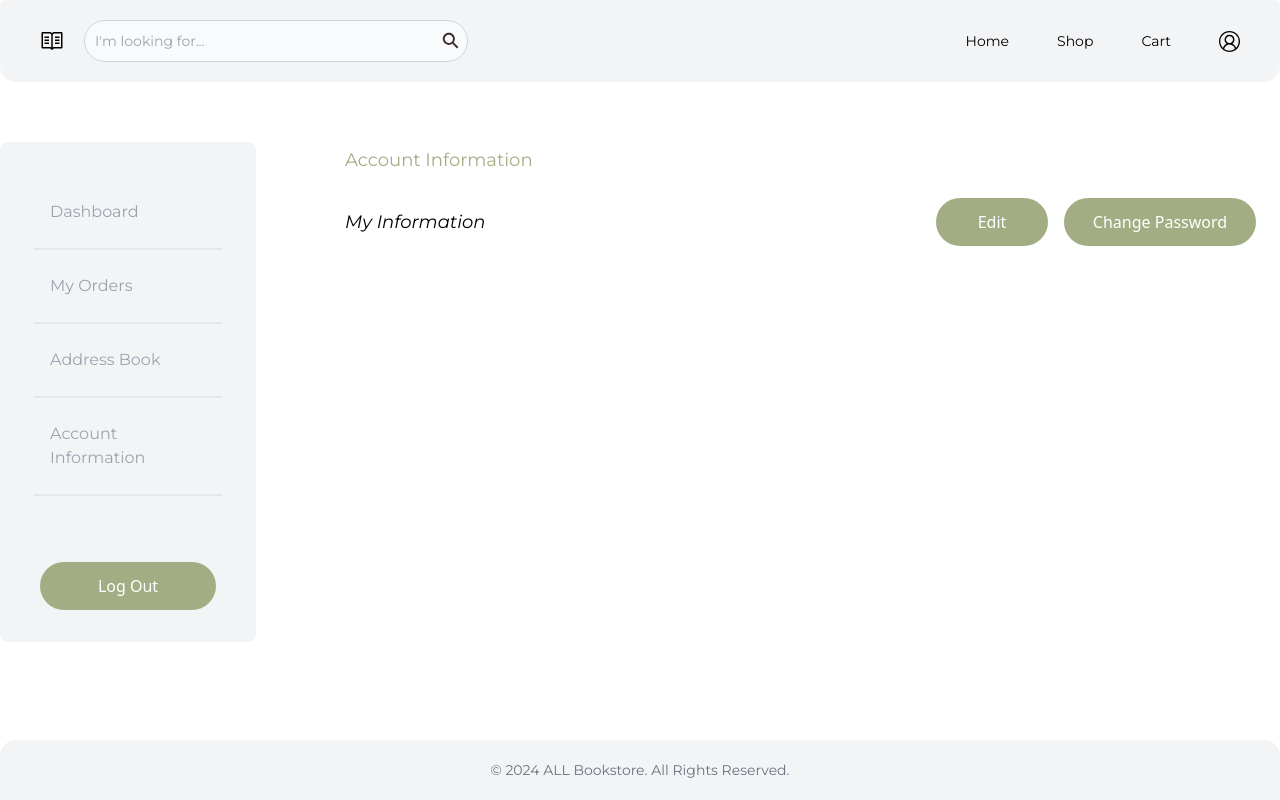
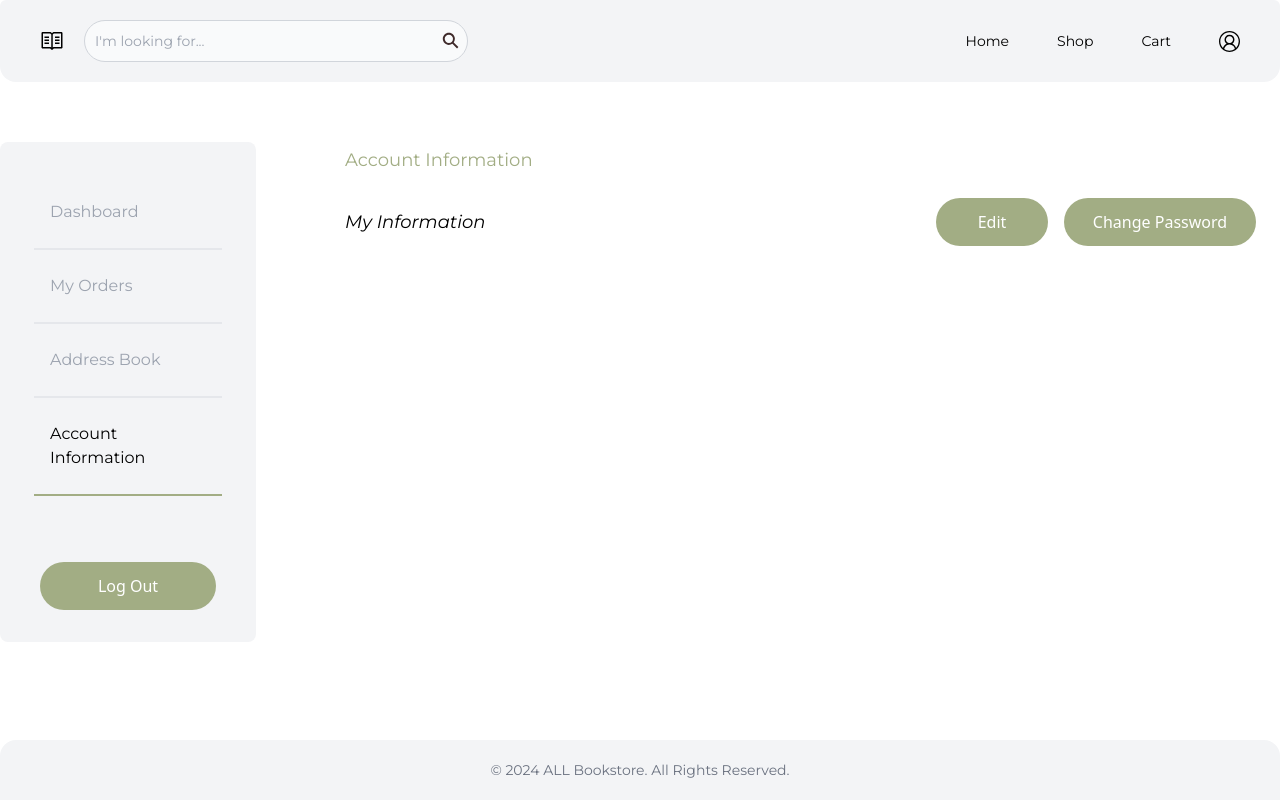
Before and after one commit to isabellelbgn/all-bookstore, a React (Vite) app in the folder frontend/: page /customer/dashboard/account in a window 1280 px wide. Built offline with nearby package versions, Linux system fonts and the light colour scheme.

Commit message:
Fixed sidebar color  current location

```diff
--- a/frontend/src/components/Sidebar.jsx
+++ b/frontend/src/components/Sidebar.jsx
@@ -1,5 +1,5 @@
 import React, { useContext } from "react";
-import { Link } from "react-router-dom";
+import { Link, useLocation } from "react-router-dom";
 import { useNavigate } from "react-router-dom";
 import { PrimaryButton } from "./Buttons/PrimaryButton";
 import AuthContext from "../context/AuthContext";
@@ -7,6 +7,7 @@ import AuthContext from "../context/AuthContext";
 const Sidebar = () => {
   const navigate = useNavigate();
   const { logoutCustomer } = useContext(AuthContext);
+  const location = useLocation();
 
   const handleLogout = () => {
     logoutCustomer();
@@ -18,25 +19,41 @@ const Sidebar = () => {
       <div className="flex flex-col bg-gray-100 font-montserrat border-spacing-4 p-2.5 overflow-y-auto">
         <Link
           to="/customer/dashboard"
-          className="px-4 py-6 text-gray-400 border-b-2"
+          className={`px-4 py-6 ${
+            location.pathname === "/customer/dashboard"
+              ? "text-black border-green-50"
+              : "text-gray-400"
+          } border-b-2`}
         >
           Dashboard
         </Link>
         <Link
           to="/customer/dashboard/orders"
-          className="px-4 py-6 text-gray-400 border-b-2"
+          className={`px-4 py-6 ${
+            location.pathname === "/customer/dashboard/orders"
+              ? "text-black border-green-50"
+              : "text-gray-400"
+          } border-b-2`}
         >
           My Orders
         </Link>
         <Link
           to="/customer/dashboard/address"
-          className="px-4 py-6 text-gray-400 border-b-2"
+          className={`px-4 py-6 ${
+            location.pathname === "/customer/dashboard/address"
+              ? "text-black border-green-50"
+              : "text-gray-400"
+          } border-b-2`}
         >
           Address Book
         </Link>
         <Link
           to="/customer/dashboard/account"
-          className="px-4 py-6 text-gray-400 border-b-2"
+          className={`px-4 py-6 ${
+            location.pathname === "/customer/dashboard/account"
+              ? "text-black border-green-50"
+              : "text-gray-400"
+          } border-b-2`}
         >
           Account Information
         </Link>
```
